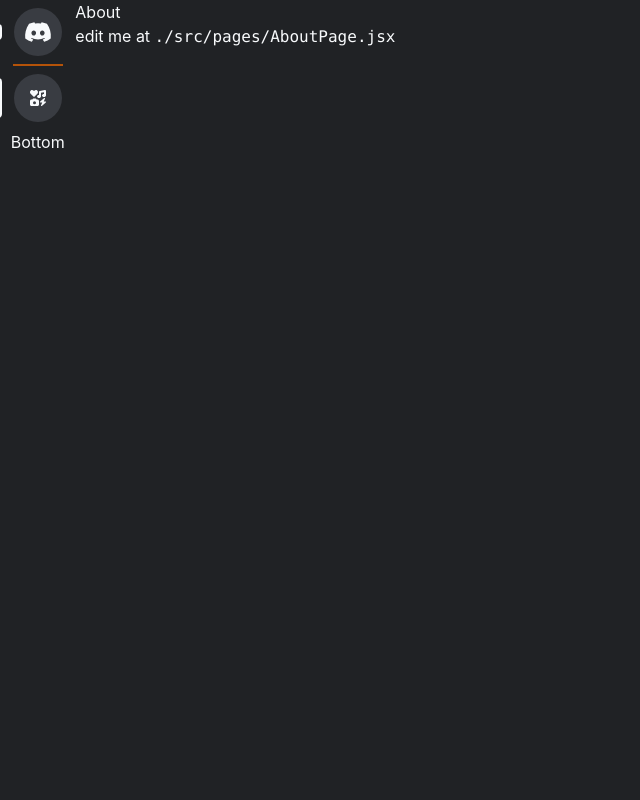
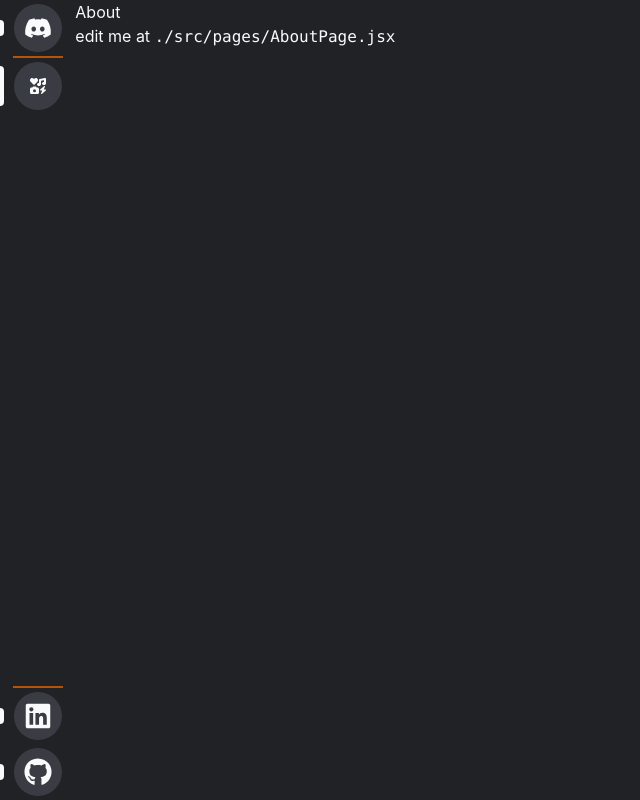
Before and after one commit to lpwanw/personal_project_fe, a React (Create React App) app: page /personal_project_fe/about in a window 1280 px wide. Shown: the whole page, without its empty margins (0-640 px from the left). Built offline with nearby package versions, Linux system fonts and the light colour scheme.

Commit message:
Social icon

```diff
--- a/src/App.js
+++ b/src/App.js
@@ -4,9 +4,9 @@ import {BrowserRouter} from 'react-router-dom';
 import RootRoutes from './routes/root';
 import { library } from '@fortawesome/fontawesome-svg-core';
 import { faIcons } from '@fortawesome/free-solid-svg-icons'
-import { faDiscord } from '@fortawesome/free-brands-svg-icons';
+import { faDiscord, faLinkedin, faGithub } from '@fortawesome/free-brands-svg-icons';
 
-library.add(faDiscord, faIcons);
+library.add(faDiscord, faIcons, faLinkedin, faGithub);
 
 function App() {
   return (
--- a/src/pages/root/sidebar.js
+++ b/src/pages/root/sidebar.js
@@ -3,14 +3,14 @@ import { Link, useMatch } from 'react-router-dom';
 import {FontAwesomeIcon} from "@fortawesome/react-fontawesome";
 
 
-function Item({ path, text, children}) {
+function Item({ path, text, external = false, children}) {
   const match = useMatch(path);
 
-  return <div className="w-12 h-12 m-2 rounded-full flex justify-center items-center bg-gray-725
+  return <div className="w-12 h-12 mx-2 my-1 rounded-full flex justify-center items-center bg-gray-725
                          hover:rounded-xl hover:bg-gray-500 hover:text-slate-50
                          transition-all transform
                          relative group">
-    <Link to={path} className="w-full h-full flex justify-center items-center">
+    <Link to={path} className="w-full h-full flex justify-center items-center" target={external ? "_blank" : undefined}>
       {children ? children : <FontAwesomeIcon icon="fa-solid fa-icons" />}
     </Link>
 
@@ -22,8 +22,7 @@ function Item({ path, text, children}) {
       {text}
     </span>
 
-
-    <span className={`absolute w-2 ${match ? "h-10" : "h-4"} bg-slate-50 rounded -translate-x-10 transition-all transform`}>
+    <span className={`absolute w-3 ${match ? "h-10" : "h-4"} bg-slate-50 rounded -translate-x-10 transition-all transform`}>
 
     </span>
   </div>
@@ -31,7 +30,7 @@ function Item({ path, text, children}) {
 
 const Sidebar = () => {
   return (
-    <nav className="h-screen w-20">
+    <nav className="h-screen w-20 flex flex-col">
       <div className="flex flex-col justify-center items-center">
         <Item path="/" text="Home">
           <FontAwesomeIcon icon={["fab", "discord"]} className="w-7 h-7"/>
@@ -40,14 +39,30 @@ const Sidebar = () => {
         <span className="block w-2/3 h-0.5 bg-amber-700"></span>
       </div>
 
-      <ul className="flex flex-col justify-center items-center">
+      <ul className="grow flex flex-col justify-start items-center">
         <li>
           <Item path="/about" text="About" />
         </li>
       </ul>
 
       <div className="flex flex-col justify-center items-center">
-        Bottom
+        <span className="block w-2/3 h-0.5 bg-amber-700"></span>
+        <ul className="grow flex flex-col justify-start items-center">
+          <li>
+            <Item path="https://www.linkedin.com/in/t%C3%A2y-l%C3%AA-ph%C6%B0%C6%A1ng-2b80651ba/"
+                  text="LinkedIn"
+                  external={true}>
+              <FontAwesomeIcon icon={["fab", "linkedin"]} className="w-7 h-7"/>
+            </Item>
+          </li>
+          <li>
+            <Item path="https://github.com/lpwanw"
+                  text="Github"
+                  external={true}>
+              <FontAwesomeIcon icon={["fab", "github"]} className="w-7 h-7"/>
+            </Item>
+          </li>
+        </ul>
       </div>
     </nav>
   );
```
